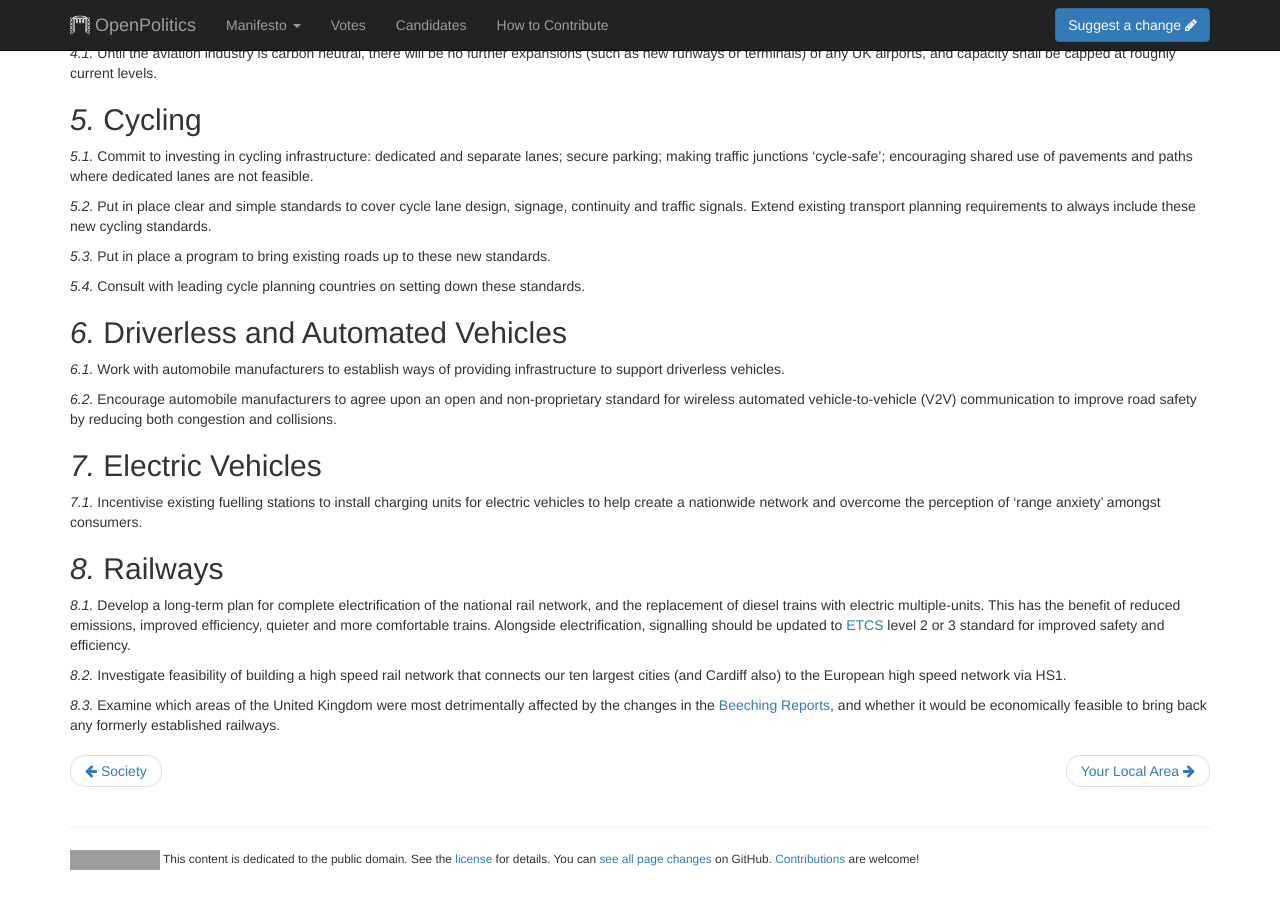
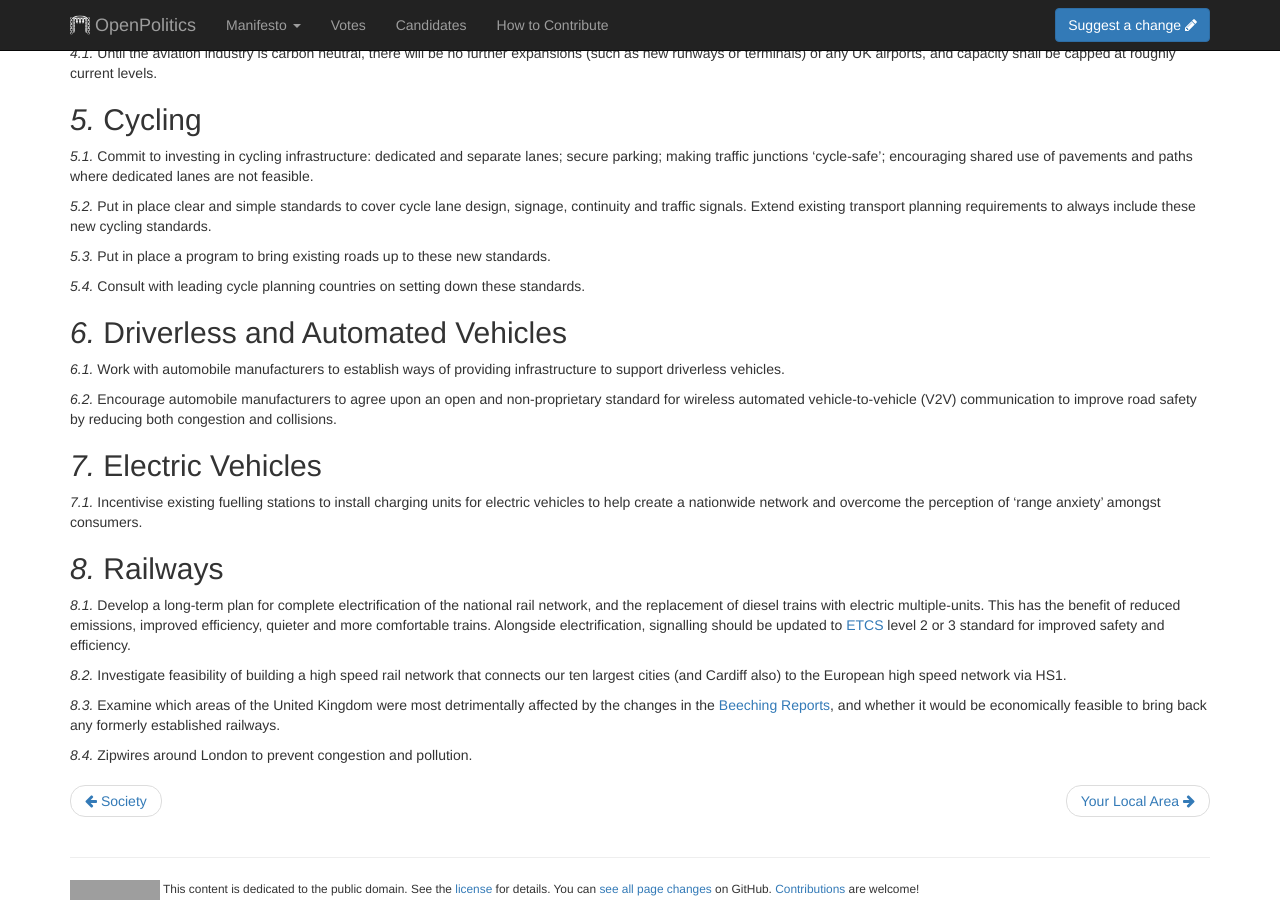
Before and after one commit to openpolitics/manifesto, a Jekyll site: the page built from manifesto/transport.md, in a window 1280 px wide and 900 px high, scrolled down 589 px. Built offline with Jekyll 4.4.1, drawn with Linux system fonts in a browser that asks for light colours; nearby versions of some CDN libraries; before the commit the page ends 1459 px from its top, so only the background shows below that; grey boxes are pictures that could not be loaded.

Commit message:
London Transport

```diff
--- a/manifesto/transport.md
+++ b/manifesto/transport.md
@@ -52,3 +52,5 @@ Develop a long-term plan for complete electrification of the national rail netwo
 Investigate feasibility of building a high speed rail network that connects our ten largest cities (and Cardiff also) to the European high speed network via HS1.
 
 Examine which areas of the United Kingdom were most detrimentally affected by the changes in the [Beeching Reports](https://en.wikipedia.org/wiki/Beeching_cuts), and whether it would be economically feasible to bring back any formerly established railways.
+
+Zipwires around London to prevent congestion and pollution.
```
